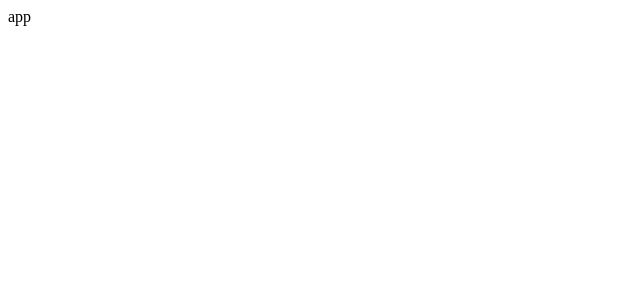
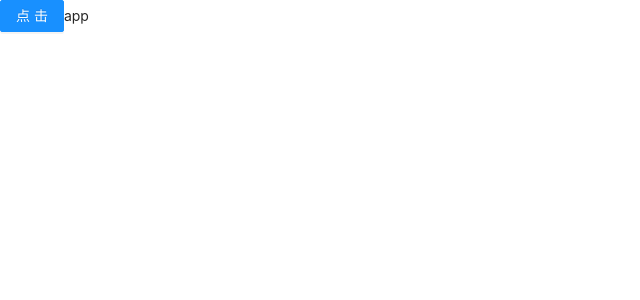
Before and after one commit to shiqingyun1024/vite-summary, a React (Vite) app in the folder todo-list/todo-list-app/: page / in a window 1280 px wide. Shown: the top 300 px of the page, without its empty margins (0-640 px from the left). Built offline with nearby package versions, Linux system fonts and the light colour scheme.

Commit message:
vite的学习

```diff
--- a/todo-list/todo-list-app/src/App.jsx
+++ b/todo-list/todo-list-app/src/App.jsx
@@ -1,9 +1,11 @@
 import { useState } from 'react'
+import { Button } from 'antd'
 
 function App() {
 
   return (
     <div>
+      <Button type="primary">点击</Button>
      app
     </div>
   )
--- a/todo-list/todo-list-app/src/main.jsx
+++ b/todo-list/todo-list-app/src/main.jsx
@@ -1,6 +1,7 @@
 import React from 'react'
 import ReactDOM from 'react-dom'
 import './index.css'
+import 'antd/dist/antd.css';
 import App from './App'
 
 ReactDOM.render(
```
